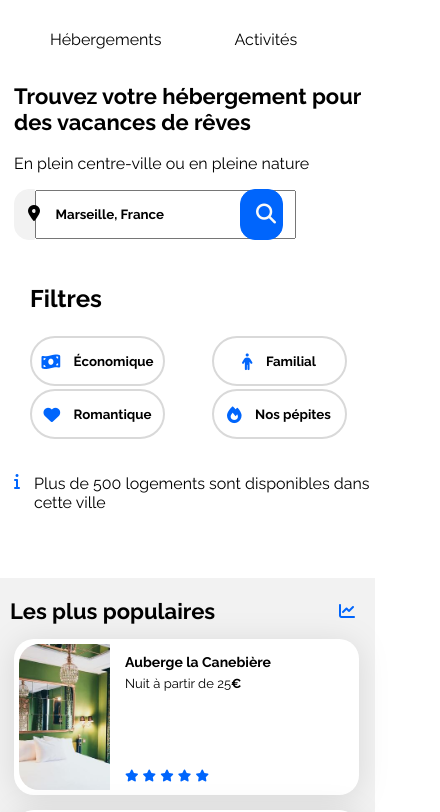
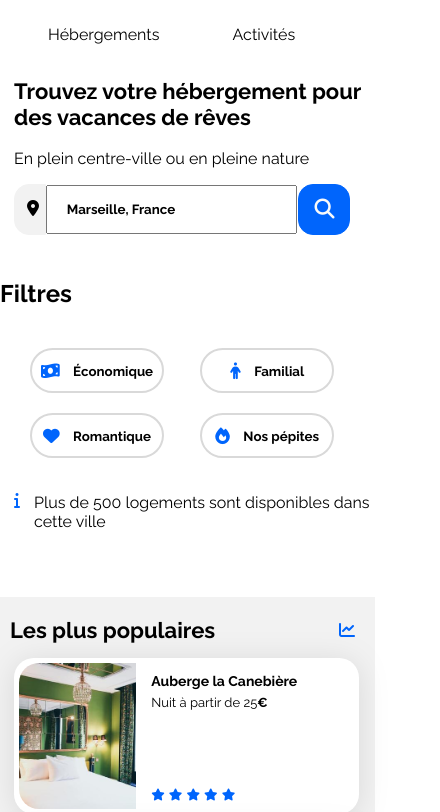
Before and after one commit to quentincarpentieroc/Booki, a plain HTML site: page index.html in a window 390 px wide. Shown: the part 65-877 px from the top of the page, 440 px wide, since content can reach past the window. Drawn offline with Linux system fonts and the light colour scheme.

Commit message:
Projet fini !

```diff
--- a/css/style.css
+++ b/css/style.css
@@ -93,8 +93,8 @@ ul li{
 }
 
 .btnnav{
-    padding-left: 1000px;
-    width:100%;
+    position:relative;
+    left:970px;
 }
 
 .btnhebergement{
@@ -140,7 +140,7 @@ ul li{
 .location .fa-location-dot{
     padding-top:15px;
     padding-left: 18px;
-    width: 2%;
+    width: 7%;
     height: 18px;
 }
 
@@ -149,7 +149,7 @@ input{
     font-style: normal;
     font-weight: 700;
     width: 16%;
-    height: 21px;
+    height: 4%;
     text-align:center;
 }
 
@@ -168,13 +168,11 @@ input::placeholder{
 
 .btnsearch{
     width: 8%;
-    height: 18px;
     color:white;
     font-family: 'Raleway';
     font-style: normal;
     font-weight: 700;
-    font-size: 18px;
-    line-height: 21px;
+    font-size: 98%;
     padding: 15px 16px;
     background-color:#0065FC;
     border: 1px solid #0065FC;
@@ -387,7 +385,7 @@ ul{
 
 /****** Media queries ***********/
 /* Medium devices (tablets, less/equal than 1024px) */
-@media screen and (max-width: 1024px){
+@media screen and (max-width: 1024px) {
 
     .main-container{
         min-width: 768px;
@@ -399,7 +397,8 @@ ul{
 
     }
     .btnnav{
-        padding-left: 570px;
+        position:relative;
+        left: 540px;
     }
 
     /****** Barre de recherche 1024 ***********/
@@ -423,6 +422,7 @@ ul{
     /****** Hébergements and Populaires 1024 ***********/
 
     .hebergements-and-populaires {
+        width:100%;
         flex-direction: column;
     }
 
@@ -442,14 +442,14 @@ ul{
     }
 
     .populaires-cards img {
-        width: 91px;
-        height: 146px;
+        width: 35%;
+        height: 100%;
         border-top-left-radius: 20px;
         border-bottom-left-radius: 20px;
     }
 
     .populaires-cards .card {
-        width: 265px;
+        width: 92%;
         height: 76%;
     }
 
@@ -505,12 +505,14 @@ ul{
     }
 
     .logobooki{
-        padding-left:145px;
+        position:relative;
+        left:155px;
     }
 
     .btnnav{
-        padding-top:30px;
-        padding-left:50px;
+        padding-top:25px;
+        position:relative;
+        left:8px;
     }
 
     .btnactivites:hover,
@@ -521,29 +523,38 @@ ul{
     }
 
     /****** Barre de recherche 728 ***********/
-
+    .recherche{
+        max-width:320px;
+    }
+    .location{
+        width:19%;
+        max-width: 31px;
+    }
     .location i{
         position:relative;
-        right:5px;
+        right:20%;
     }
     .btnsearch{
         visibility: hidden;
     }
 
     .searchbar{
-        width:278px;
-        padding-right:100px;
+        width: 278px;
+        max-width: 265px;
+        padding-right:90px;
     }
 
     .loupe{
         visibility: visible;
-        width:3%;
+        width:6%;
+        max-width: 49px;
+        max-height: 49px;
         height:49px;
         border: 1px solid #0065FC;
         background-color: #0065FC;
         border-radius:15px;
         position:relative;
-        right:135px;
+        right:71px;
         display: flex;
         flex-direction: row;
         align-items: center;
@@ -559,15 +570,15 @@ ul{
 
     .filtres{
         display:grid;
-        grid-template-columns: 1fr 1fr;
-        gap:3px;
-        padding-left:30px;
+        grid-template-columns:1fr;
+        gap:20px;
+        max-width:320px;
     }
 
     .btnfiltres{
-        margin-left:0px;
-        width:135px;
-        height: 50px;
+        width: 90%;
+        height: 45px;
+        max-width: 134.09px;
     }
 
     .one{
@@ -612,11 +623,13 @@ ul{
     .hebergements-card{
         display:flex;
         flex-direction: column;
-        padding-left: 11px;
+        gap:15px;
+        padding-left: 35px;
     }
 
     .hebergements-card .card{
-        width: 345px;
+        width: 100%;
+        max-width: 295px;
         height: 207px;
 
     }
@@ -632,8 +645,9 @@ ul{
     }
 
     .hebergements img{
-        width: 335px;
-        height: 124px;
+        width: 100%;
+        max-width: 335px;
+        height: 60%
     }
 
     .afficher{
```
